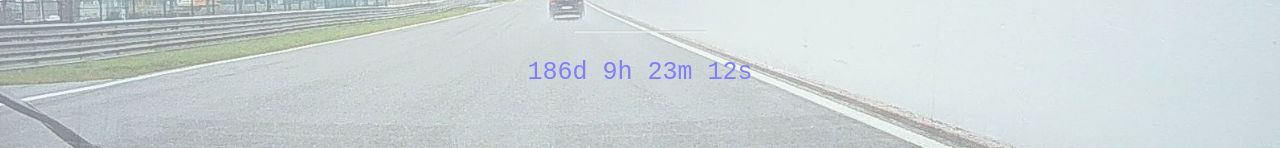
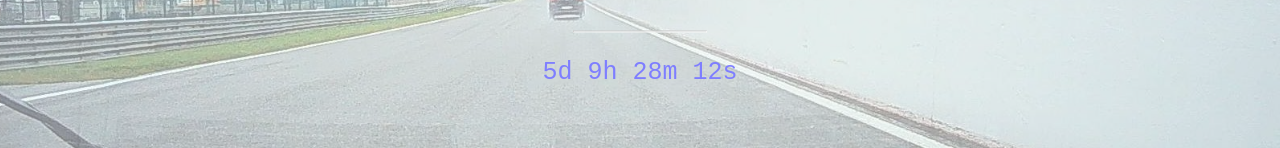
Before and after one commit to onlytafkas/onlytafkas.github.io, a plain HTML site: page index.html in a window 1280 px wide. Shown: the part 391-539 px from the top of the page. Drawn offline with Linux system fonts and the light colour scheme.

Commit message:
dtae changed

```diff
--- a/index.html
+++ b/index.html
@@ -43,7 +43,7 @@ hr {
 </style>
 <script>
   // Set the date we're counting down to
-  const countDownDate = new Date("2023-01-01T00:00:00.000Z").getTime();
+  const countDownDate = new Date("2022-07-04T00:05:00.000Z").getTime();
   const localOffset = new Date().getTimezoneOffset();
   const localOffsetMillis = 60 * 1000 * localOffset;
 
@@ -79,7 +79,7 @@ hr {
   <div class="middle">
     <h1>COMING SOON</h1>
     <hr>
-    <p id="demo">...time left this year...</p>
+    <p id="demo">...time left...</p>
   </div>
   <div class="bottomleft">
     <p><strong>Tafkas' site</strong></p>
```
Also changed, not shown: _no_NAS_backup_yet.txt (deleted).
